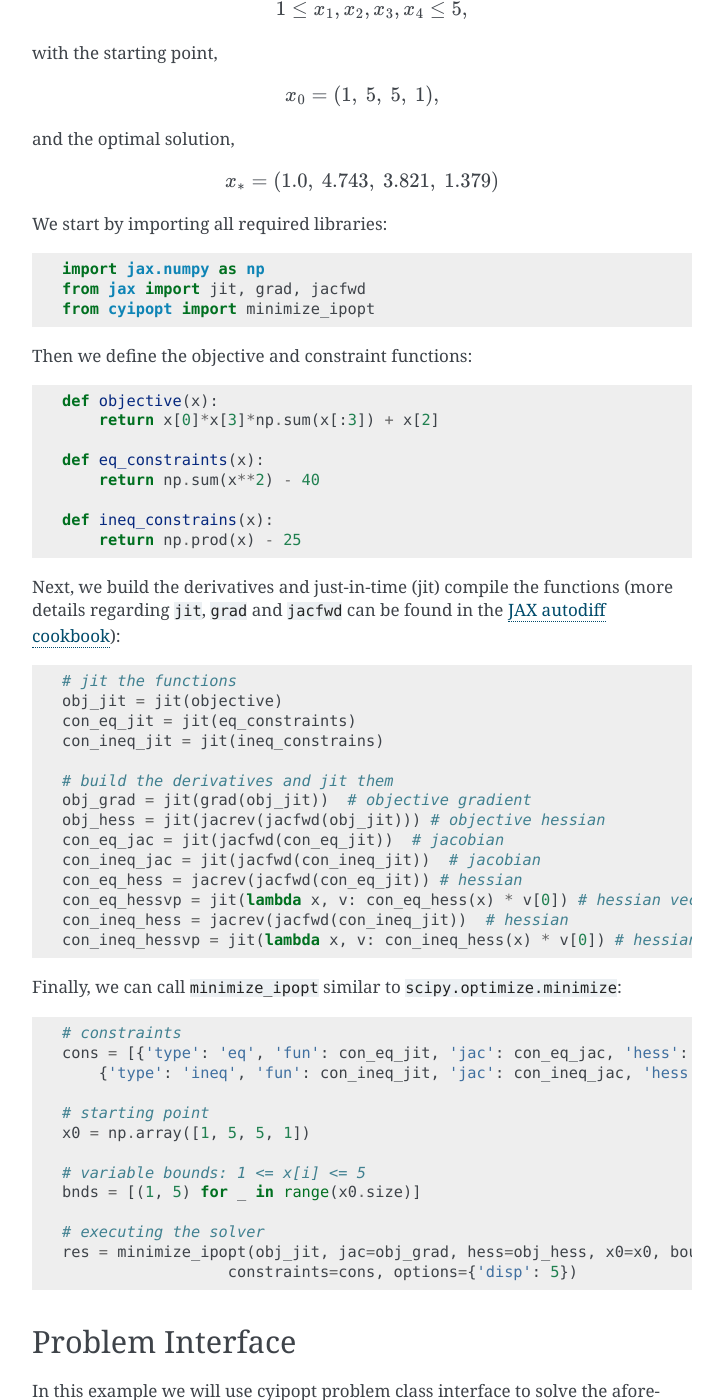
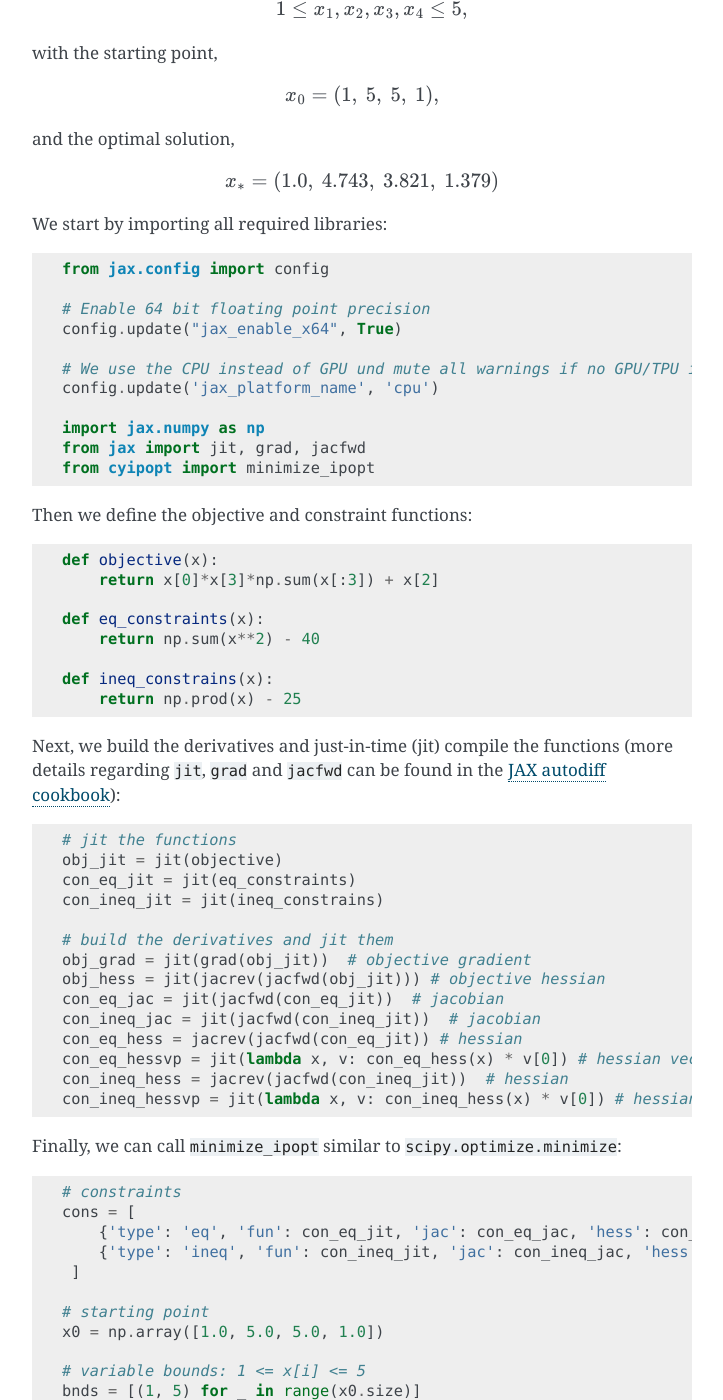
Before and after one commit to mechmotum/cyipopt, a Sphinx documentation site: the page built from docs/source/tutorial.rst, in a window 1280 px wide and 1400 px high, scrolled down 1014 px. Shown: the whole window, without its empty margins (388-1111 px from the left). Built offline with Sphinx 7.4.7, drawn with Linux system fonts in a browser that asks for light colours.

Commit message:
improve example

```diff
--- a/docs/source/tutorial.rst
+++ b/docs/source/tutorial.rst
@@ -63,6 +63,14 @@ and the optimal solution,
 
 We start by importing all required libraries::
 
+   from jax.config import config
+
+   # Enable 64 bit floating point precision
+   config.update("jax_enable_x64", True)
+
+   # We use the CPU instead of GPU und mute all warnings if no GPU/TPU is found.
+   config.update('jax_platform_name', 'cpu')
+
    import jax.numpy as np
    from jax import jit, grad, jacfwd
    from cyipopt import minimize_ipopt
@@ -102,11 +110,13 @@ Next, we build the derivatives and just-in-time (jit) compile the functions
 Finally, we can call ``minimize_ipopt`` similar to ``scipy.optimize.minimize``::
 
    # constraints
-   cons = [{'type': 'eq', 'fun': con_eq_jit, 'jac': con_eq_jac, 'hess': con_eq_hess},
-       {'type': 'ineq', 'fun': con_ineq_jit, 'jac': con_ineq_jac, 'hess': con_ineq_hess}]
+   cons = [
+       {'type': 'eq', 'fun': con_eq_jit, 'jac': con_eq_jac, 'hess': con_eq_hessvp},
+       {'type': 'ineq', 'fun': con_ineq_jit, 'jac': con_ineq_jac, 'hess': con_ineq_hessvp}
+    ]
 
    # starting point
-   x0 = np.array([1, 5, 5, 1])
+   x0 = np.array([1.0, 5.0, 5.0, 1.0])
 
    # variable bounds: 1 <= x[i] <= 5
    bnds = [(1, 5) for _ in range(x0.size)]
```
Also changed, not shown: 1 other file.
